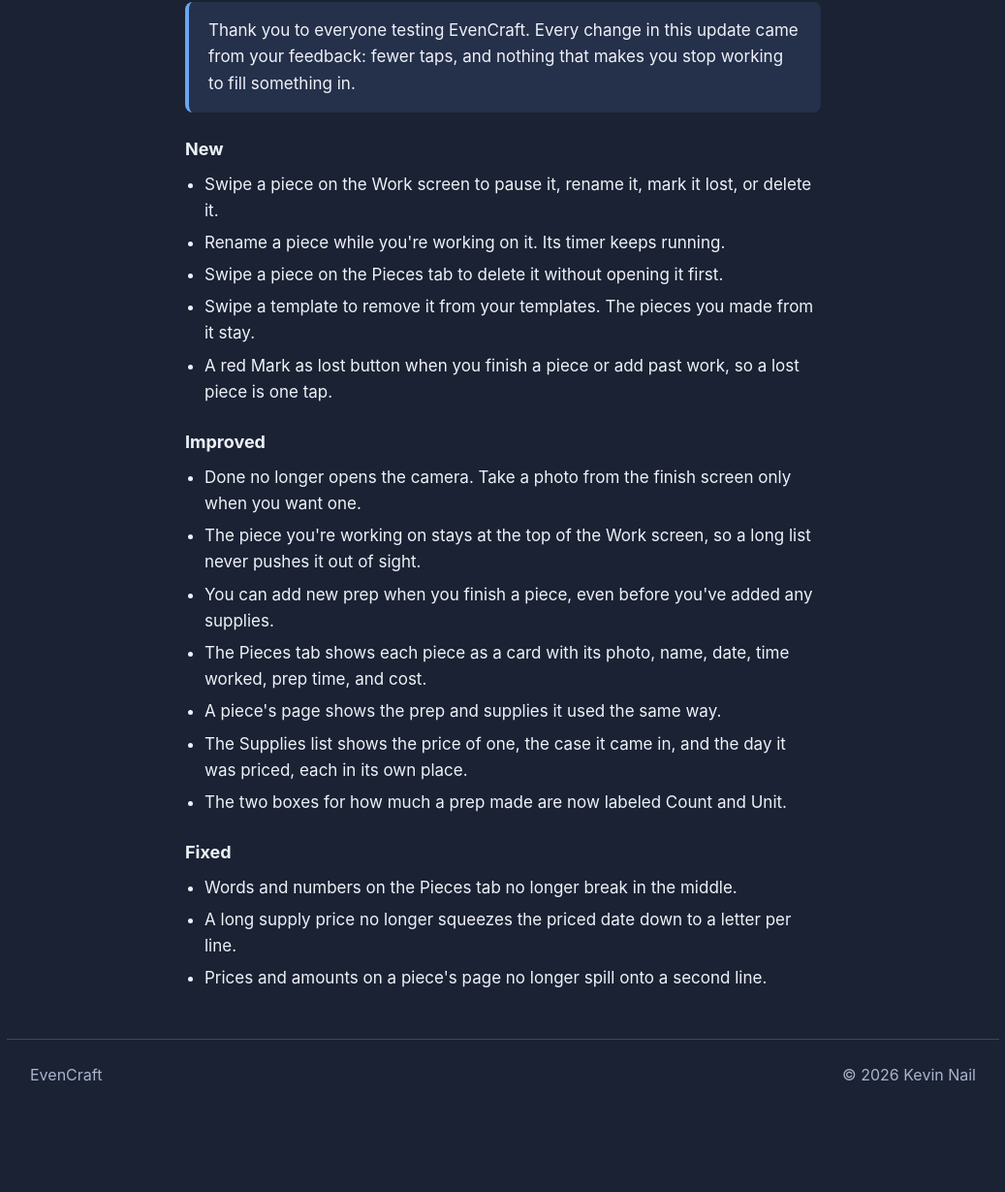
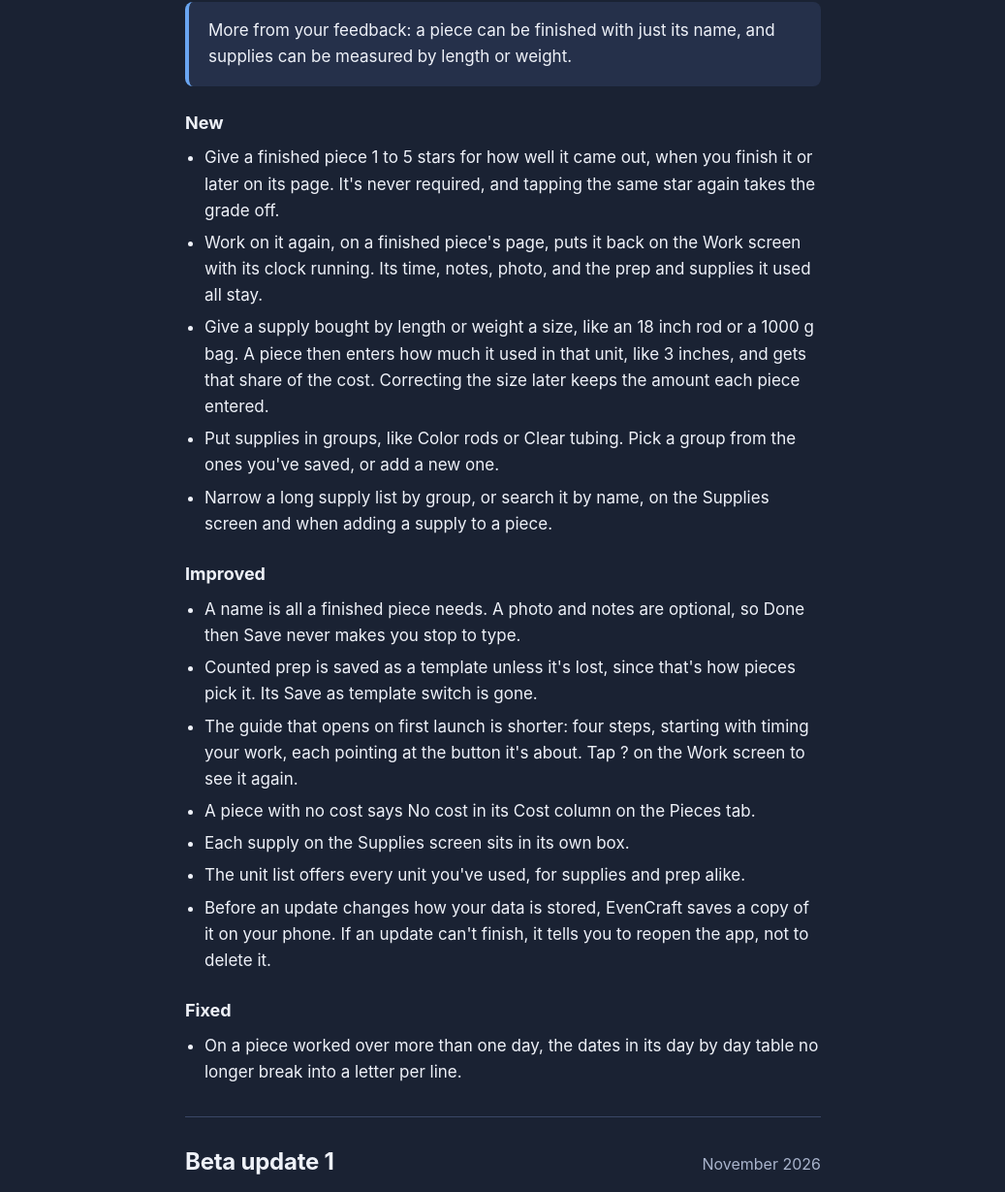
Before and after one commit to kevinnail/iMakeStuff, a website: page website/changelog.html in a window 1280 px wide. Shown: the part 305-1534 px from the top of the page at 97% size, without its empty margins (121-1158 px from the left). Before the commit the page ends 1450 px from the top, so only its background shows below. Drawn offline with Linux system fonts and the light colour scheme.

Commit message:
updated changelog - added beta 2 update

```diff
--- a/website/changelog.html
+++ b/website/changelog.html
@@ -22,6 +22,73 @@
       <p class="muted">Every update to EvenCraft, newest first.</p>
 
       <!-- Newest update first. Each one: New, Improved, Fixed, leaving out any it doesn't have. -->
+      <article class="release">
+        <div class="release-header">
+          <h2>Beta update 2</h2>
+          <time datetime="2026-11">November 2026</time>
+        </div>
+        <p class="release-summary">
+          More from your feedback: a piece can be finished with just its name, and supplies can be
+          measured by length or weight.
+        </p>
+
+        <h3>New</h3>
+        <ul>
+          <li>
+            Give a finished piece 1 to 5 stars for how well it came out, when you finish it or later
+            on its page. It's never required, and tapping the same star again takes the grade off.
+          </li>
+          <li>
+            Work on it again, on a finished piece's page, puts it back on the Work screen with its
+            clock running. Its time, notes, photo, and the prep and supplies it used all stay.
+          </li>
+          <li>
+            Give a supply bought by length or weight a size, like an 18 inch rod or a 1000 g bag. A
+            piece then enters how much it used in that unit, like 3 inches, and gets that share of
+            the cost. Correcting the size later keeps the amount each piece entered.
+          </li>
+          <li>
+            Put supplies in groups, like Color rods or Clear tubing. Pick a group from the ones
+            you've saved, or add a new one.
+          </li>
+          <li>
+            Narrow a long supply list by group, or search it by name, on the Supplies screen and
+            when adding a supply to a piece.
+          </li>
+        </ul>
+
+        <h3>Improved</h3>
+        <ul>
+          <li>
+            A name is all a finished piece needs. A photo and notes are optional, so Done then Save
+            never makes you stop to type.
+          </li>
+          <li>
+            Counted prep is saved as a template unless it's lost, since that's how pieces pick it.
+            Its Save as template switch is gone.
+          </li>
+          <li>
+            The guide that opens on first launch is shorter: four steps, starting with timing your
+            work, each pointing at the button it's about. Tap ? on the Work screen to see it again.
+          </li>
+          <li>A piece with no cost says No cost in its Cost column on the Pieces tab.</li>
+          <li>Each supply on the Supplies screen sits in its own box.</li>
+          <li>The unit list offers every unit you've used, for supplies and prep alike.</li>
+          <li>
+            Before an update changes how your data is stored, EvenCraft saves a copy of it on your
+            phone. If an update can't finish, it tells you to reopen the app, not to delete it.
+          </li>
+        </ul>
+
+        <h3>Fixed</h3>
+        <ul>
+          <li>
+            On a piece worked over more than one day, the dates in its day by day table no longer
+            break into a letter per line.
+          </li>
+        </ul>
+      </article>
+
       <article class="release">
         <div class="release-header">
           <h2>Beta update 1</h2>
```
